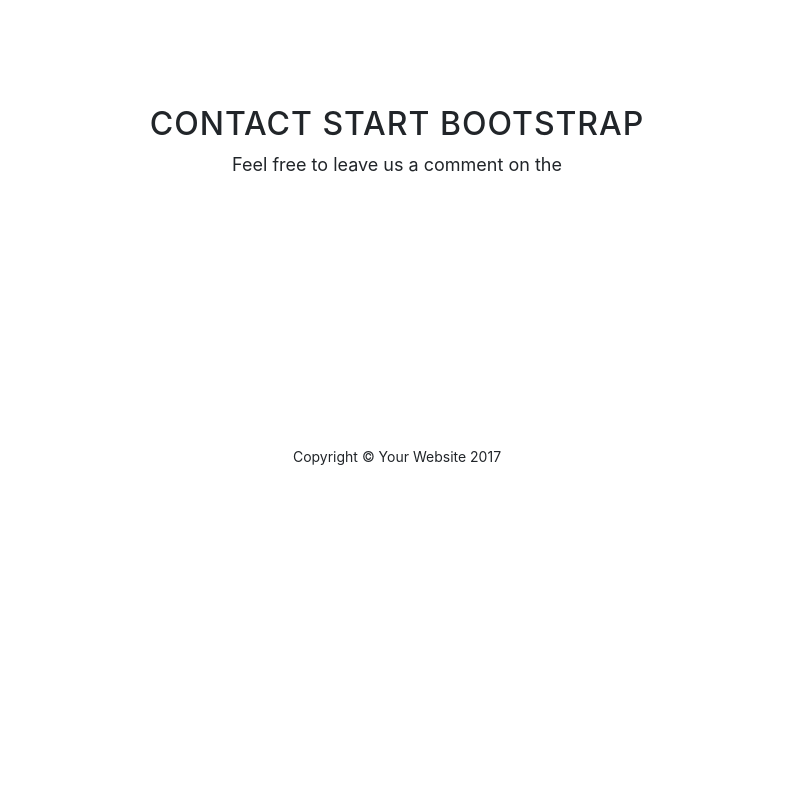
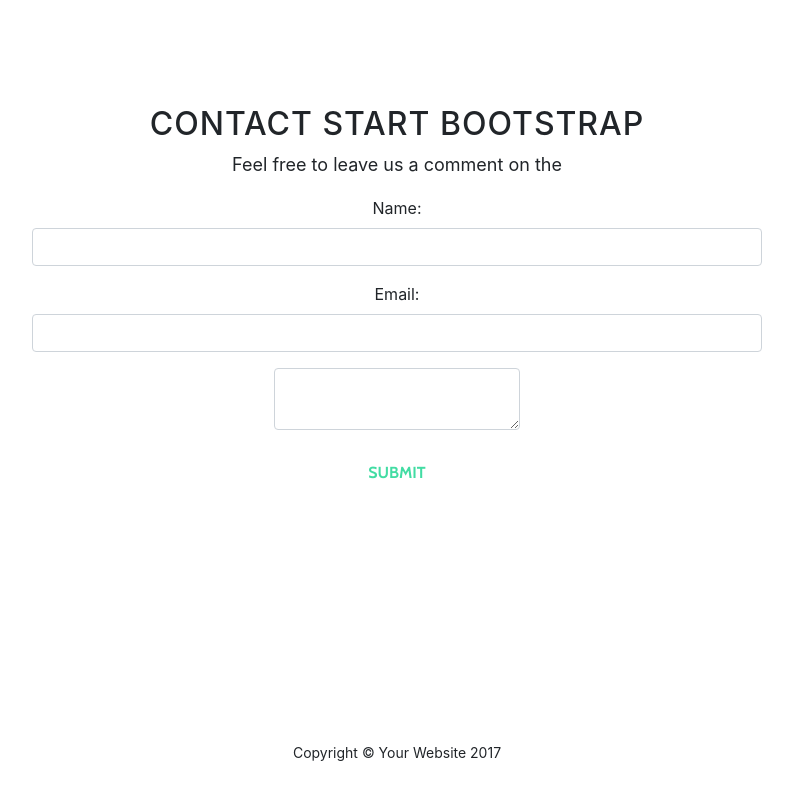
Before and after one commit to Cants820/developer-portfolio, a website with bundled scripts: page index.html in a window 1280 px wide. Shown: the part 1884-2684 px from the top of the page, without its empty margins (243-1036 px from the left). Before the commit the page ends 2402 px from the top, so only its background shows below. Built offline with nearby package versions, Linux system fonts and the light colour scheme.

Commit message:
editing projects

```diff
--- a/index.html
+++ b/index.html
@@ -104,6 +104,21 @@
           <div class="col-lg-8 mx-auto">
             <h2>Contact Start Bootstrap</h2>
             <p>Feel free to leave us a comment on the
+              <form>
+                <div class="form-group">
+                  <label for="name">Name:</label>
+                  <input type="name" class="form-control" id="name">
+                </div>
+                <div class="form-group">
+                  <label for="email">Email:</label>
+                  <input type="email" class="form-control" id="email">
+                </div>
+
+                 <div class="form-group">
+                  <label for="textarea"><textarea type="textarea" class="form-control" id="text-area"></textarea></label>
+                </div>
+                <button type="submit" class="btn btn-default">Submit</button>
+              </form>
           </div>
         </div>
       </div>
```
